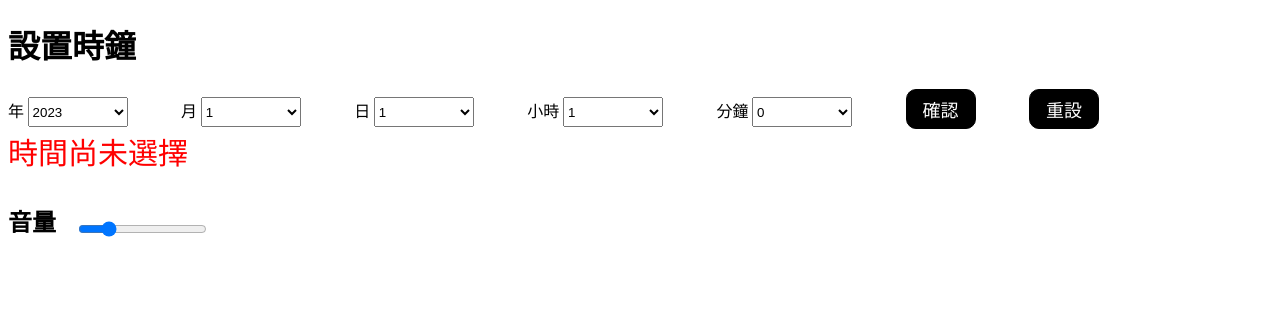
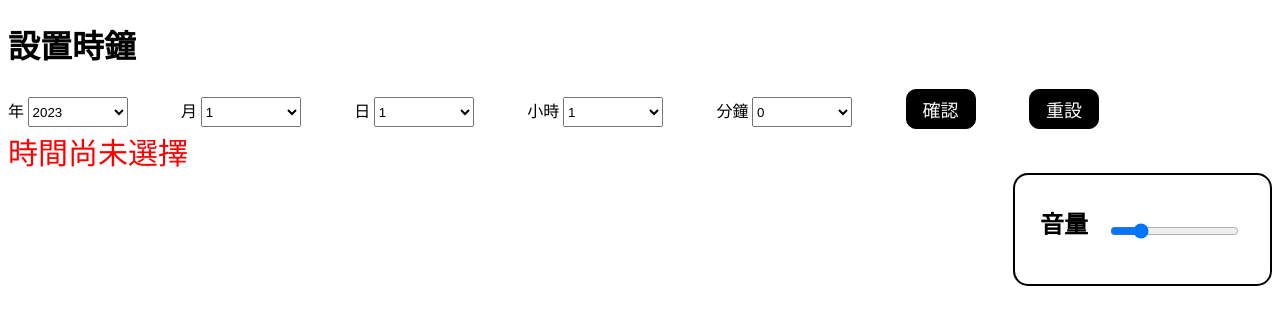
Before and after one commit to george20020106/Clock, a plain HTML site: page index.html in a window 1280 px wide. Drawn offline with Linux system fonts and the light colour scheme.

Commit message:
Update style.css

```diff
--- a/style.css
+++ b/style.css
@@ -1,5 +1,7 @@
 @charset "UTF-8";
 body{
+    min-height: max-content;
+    min-width: auto;
     font-family: 'Noto Sans TC', sans-serif;
 }
 select {
@@ -25,9 +27,11 @@ button:hover{
     background-color: white;
     color: black;
 }
-.hide{
-    display: none;
+#volumeArea {
+    width: 230px;
+    padding-left: 25px;
+    border: 2px solid black;
+    border-radius: 15px;
+    margin-left: auto;
+    margin-bottom: 50px;
 }
-.show{
-    display: block;
-}
```
